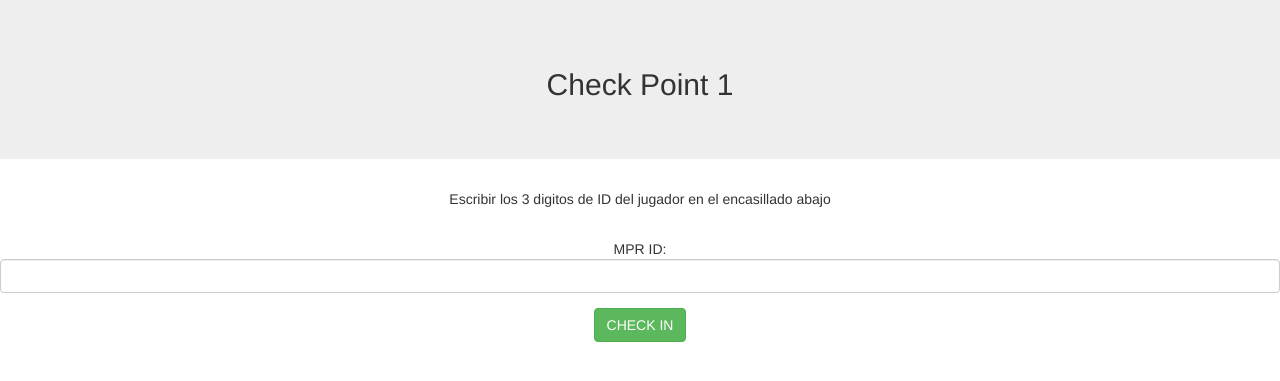
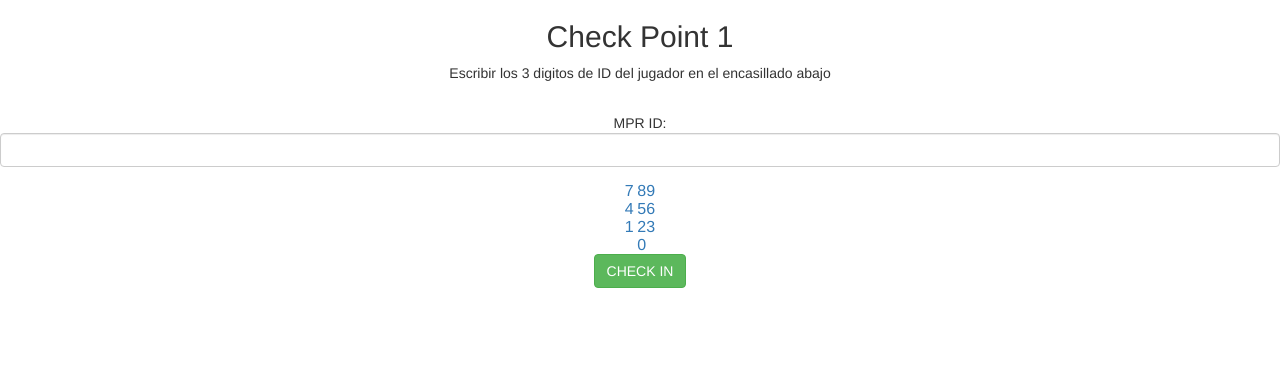
Before and after one commit to juannicolas/ScavengerRunApp, a Django app: page /cp/1/ in a window 1280 px wide. Shown: the top 381 px of the page. Run offline with Django 3.2, Linux system fonts and the light colour scheme; some libraries are stand-ins or nearby versions; some web fonts are replaced.

Commit message:
Numeric Keypad

```diff
--- a/src/templates/checkpoint.html
+++ b/src/templates/checkpoint.html
@@ -1,13 +1,20 @@
 {% extends "base.html" %}
-
+{% block style %}
+    <title>{{ title }}</title>
+    <link rel="stylesheet" href="http://ajax.googleapis.com/ajax/libs/jquerymobile/1.4.5/jquery.mobile.min.css">
+    <style>
+        .ui-btn{
+            margin-top: 0;
+            margin-bottom: 0;
+        }
+    </style>
+{% endblock %}
 {% block content %}
 <center>
-<title>{{ title }}</title>
-    <div class="jumbotron">
-        <h2>{{ head }}</h2>
-    </div>
+    <h2>{{ head }}</h2>
+
     <div>
-        <form action="{{ cp }}" method="POST">{% csrf_token %}
+        <form action="{% url 'cp' cpid ts %}" method="POST">{% csrf_token %}
             <p>Escribir los 3 digitos de ID del jugador en el encasillado abajo</p>
             <br>
             {% if messages %}
@@ -19,14 +26,37 @@
             {% endif %}
             <div class="form-group">
                 MPR ID:<p>{{ form.mpr_id }}</p>
-                {% if form.non_field_errors %}
-                    <div class="alert alert-dismissible alert-danger">{{ form.non_field_errors|striptags }}</div>
-                {% endif %}
             </div>
-
+            {% if form.non_field_errors %}
+                <div class="alert alert-dismissible alert-danger">{{ form.non_field_errors|striptags }}</div>
+            {% endif %}
             {% if form.mpr_id.errors %}
                 <div class="alert alert-danger">{{ form.mpr_id.errors|striptags }}</div>
             {% endif %}
+            <div>
+                <table class="ui-bar-a" id="n_keypad" style="-khtml-user-select: none;">
+                    <tr>
+                       <td><a data-role="button" data-theme="b" class="numero">7</a></td>
+                       <td><a data-role="button" data-theme="b" class="numero">8</a></td>
+                       <td><a data-role="button" data-theme="b" class="numero">9</a></td>
+
+                    </tr>
+                    <tr>
+                       <td><a data-role="button" data-theme="b" class="numero">4</a></td>
+                       <td><a data-role="button" data-theme="b" class="numero">5</a></td>
+                       <td><a data-role="button" data-theme="b" class="numero">6</a></td>
+                    </tr>
+                    <tr>
+                       <td><a data-role="button" data-theme="b" class="numero">1</a></td>
+                       <td><a data-role="button" data-theme="b" class="numero">2</a></td>
+                       <td><a data-role="button" data-theme="b" class="numero">3</a></td>
+                    </tr>
+                    <tr>
+                       <td><a data-role="button" data-theme="e" class="del"><span class="glyphicon glyphicon-arrow-left"></span> </a></td>
+                       <td colspan="2"><a data-role="button" data-theme="b" class="zero">0</a></td>
+                    </tr>
+                    </table>
+            </div>
             <input type="hidden" id="id_place_name_id" name="place_name_id" value="{{ cpid }}">
             <p>
                 <input class="btn btn-success" type="submit" value="CHECK IN">
@@ -35,3 +65,48 @@
     </div>
 </center>
 {% endblock %}
+{% block js %}
+<script type="text/javascript" src="http://ajax.googleapis.com/ajax/libs/jquery/1.11.2/jquery.min.js"></script>
+<script type="text/javascript" src="http://ajax.googleapis.com/ajax/libs/jquerymobile/1.4.5/jquery.mobile.min.js"></script>
+<script>
+    //$(document).on("ready",setHandlers());
+    //$(document).on("change",setHandlers());
+    window.onload = setHandlers();
+    function setHandlers(){
+      $('.done').click(function(){
+          //$('#n_keypad').hide('fast');
+          $('#id_mpr_id').val("");
+      });
+      $('.numero').click(function(){
+        if (!isNaN($('#id_mpr_id').val()) && $('#id_mpr_id').val().length < parseInt($('#id_mpr_id').attr('maxlength'))) {
+          $('#id_mpr_id').val($('#id_mpr_id').val() + $(this).text());
+        }
+      });
+      $('.neg').click(function(){
+          if (!isNaN($('#id_mpr_id').val()) && $('#id_mpr_id').val().length > 0) {
+            if (parseInt($('#id_mpr_id').val()) > 0) {
+              $('#id_mpr_id').val(parseInt($('#id_mpr_id').val()) - 1);
+            }
+          }
+      });
+      $('.pos').click(function(){
+          if (!isNaN($('#id_mpr_id').val()) && $('#id_mpr_id').val().length > 0) {
+            $('#id_mpr_id').val(parseInt($('#id_mpr_id').val()) + 1);
+          }
+      });
+      $('.del').click(function(){
+          $('#id_mpr_id').val($('#id_mpr_id').val().substring(0,$('#id_mpr_id').val().length - 1));
+      });
+      $('.clear').click(function(){
+          $('#id_mpr_id').val('');
+      });
+      $('.zero').click(function(){
+        if (!isNaN($('#id_mpr_id').val()) && $('#id_mpr_id').val().length < parseInt($('#id_mpr_id').attr('maxlength'))) {
+            $('#id_mpr_id').val($('#id_mpr_id').val() + $(this).text());
+        }
+      });
+     };
+
+
+</script>
+{% endblock %}
```
